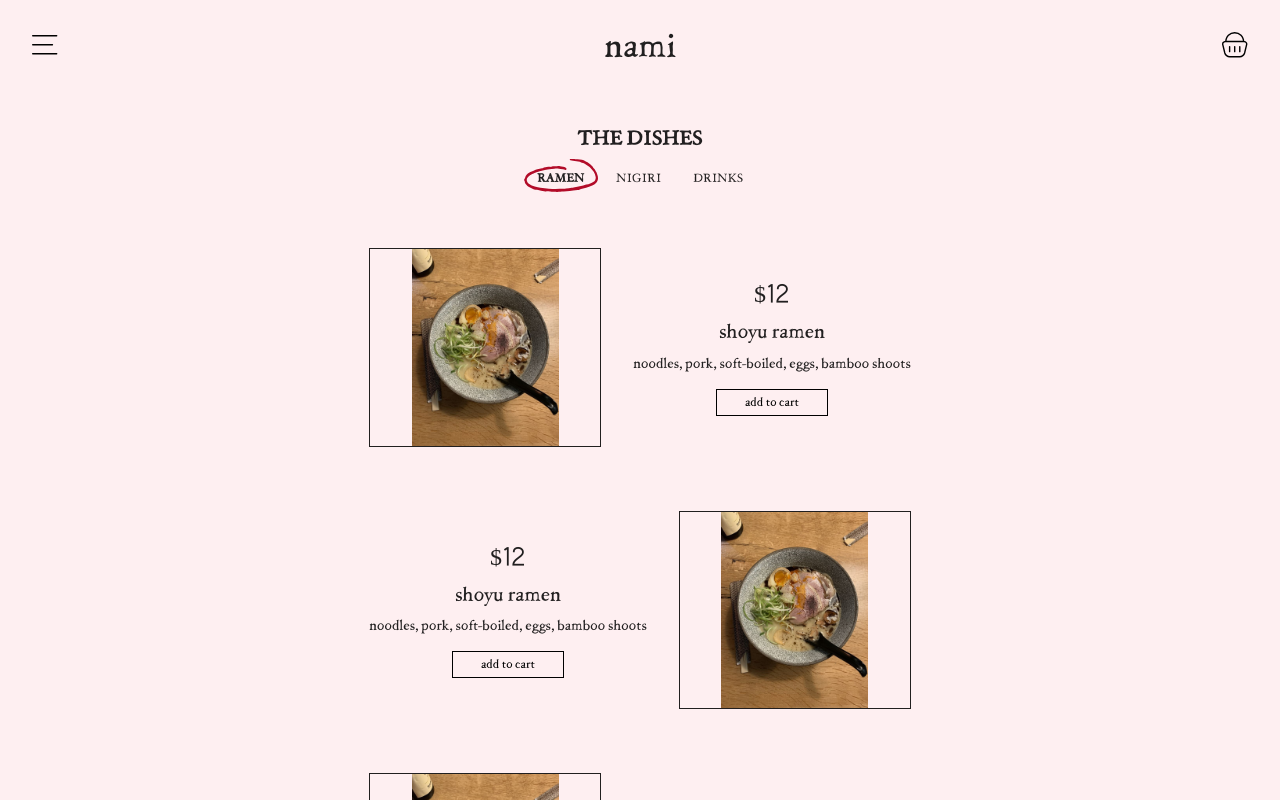
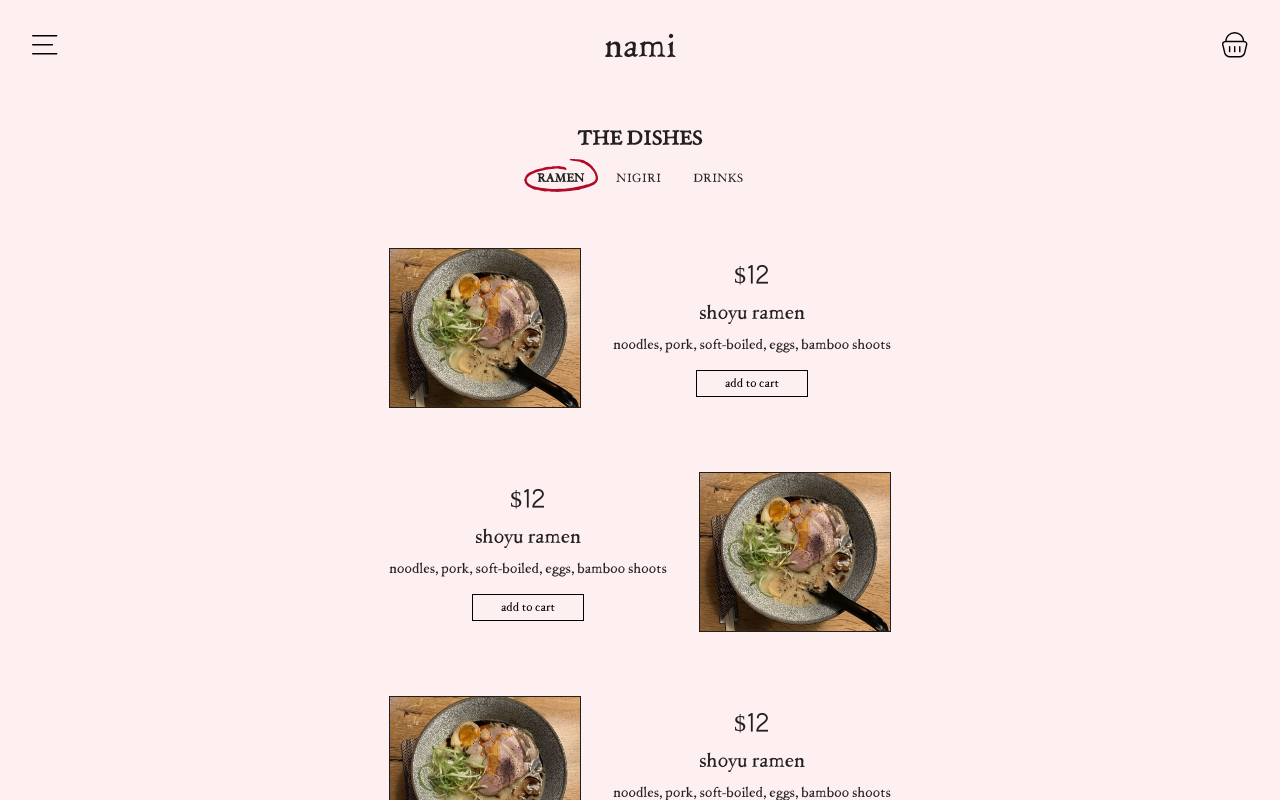
Before and after one commit to sanderalex1/Nami, a React (Vite) app: page /menu in a window 1280 px wide. Shown: the top 800 px of the page. Built offline with nearby package versions, Linux system fonts and the light colour scheme.

Commit message:
added shopping card

```diff
--- a/src/Components/Card.jsx
+++ b/src/Components/Card.jsx
@@ -10,7 +10,14 @@ const Card = ({ name, description, picture, price, reverse, onAddToCart }) => {
         flexDirection: reverse ? "row-reverse" : "row",
       }}
     >
-      <Box sx={{ width: "14.5rem", height: "12.4rem" }}>
+      <Box
+        sx={{
+          width: "12rem",
+          height: "10rem",
+          border: "1.5px solid",
+          overflow: "hidden",
+        }}
+      >
         <Box
           component="img"
           src={picture}
@@ -18,8 +25,7 @@ const Card = ({ name, description, picture, price, reverse, onAddToCart }) => {
           sx={{
             width: "100%",
             height: "100%",
-            objectFit: "contain",
-            border: "1.5px solid",
+            objectFit: "cover",
           }}
         />
       </Box>
--- a/src/Components/Navbar.jsx
+++ b/src/Components/Navbar.jsx
@@ -17,7 +17,6 @@ const Navbar = ({ open, onMenuClick, appBarBg }) => {
           appBarBg === "paper"
             ? theme.palette.background.paper
             : theme.palette.background.default,
-        color: theme.palette.text.primary,
         boxShadow: "none",
         color: theme.palette.text.primary,
       })}
```
Also changed, not shown: src/Components/ShoppingCard.jsx (added, +36 -0 lines).
